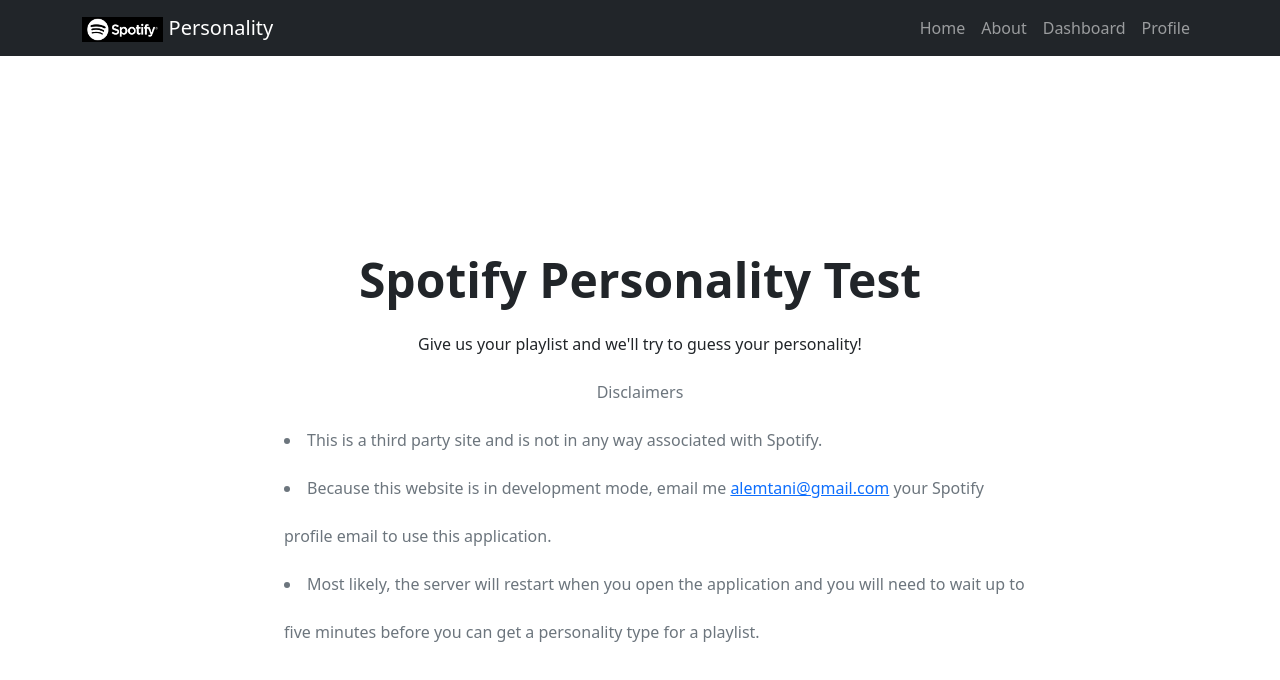
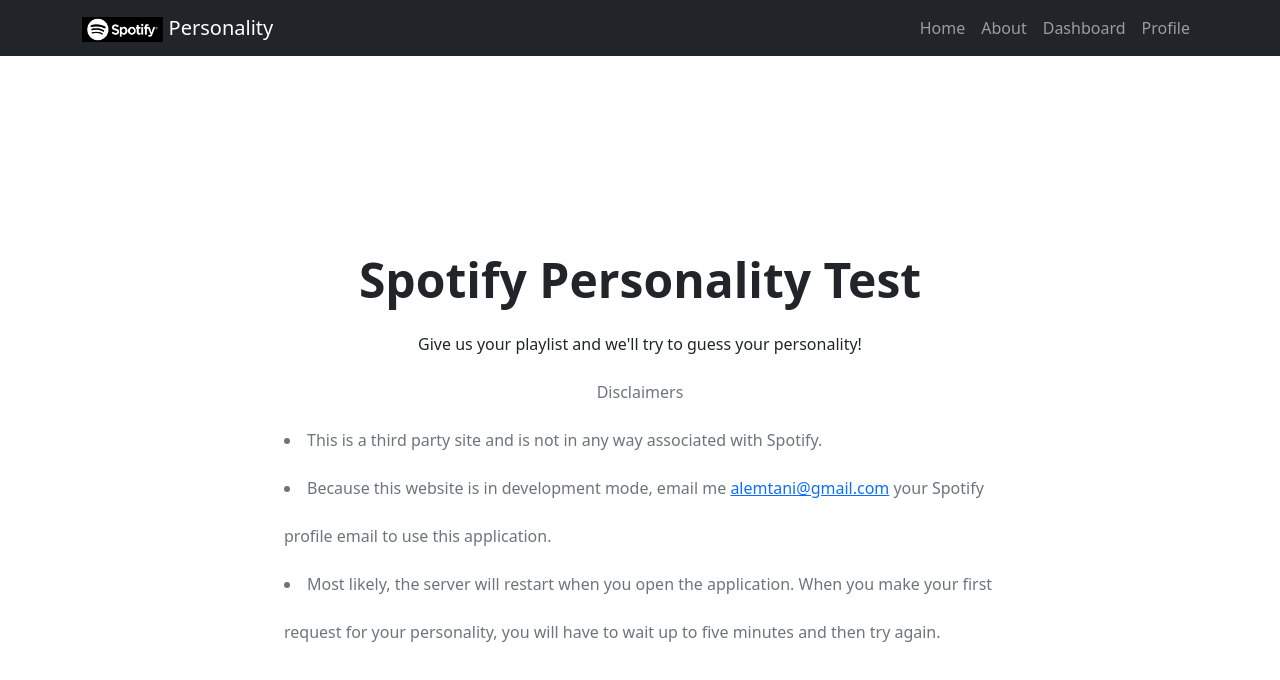
Before and after one commit to alemtani/Spotify-Personality, a React (Create React App) app in the folder client/: page /about in a window 1280 px wide. Shown: the top 680 px of the page. Built offline with nearby package versions, Linux system fonts and the light colour scheme; what promise-throttle would draw is missing.

Commit message:
Fix loading application error

```diff
--- a/client/src/About.js
+++ b/client/src/About.js
@@ -14,7 +14,7 @@
                         <ul>
                             <li>This is a third party site and is not in any way associated with Spotify.</li>
                             <li>Because this website is in development mode, email me <a href="mailto: alemtani@gmail.com">alemtani@gmail.com</a> your Spotify profile email to use this application.</li>
-                            <li>Most likely, the server will restart when you open the application and you will need to wait up to five minutes before you can get a personality type for a playlist.</li>
+                            <li>Most likely, the server will restart when you open the application. When you make your first request for your personality, you will have to wait up to five minutes and then try again.</li>
                         </ul>
                     </div>
                 </div>
```
Also changed, not shown: 1 other file (tests, documents, lock files or other folders).
